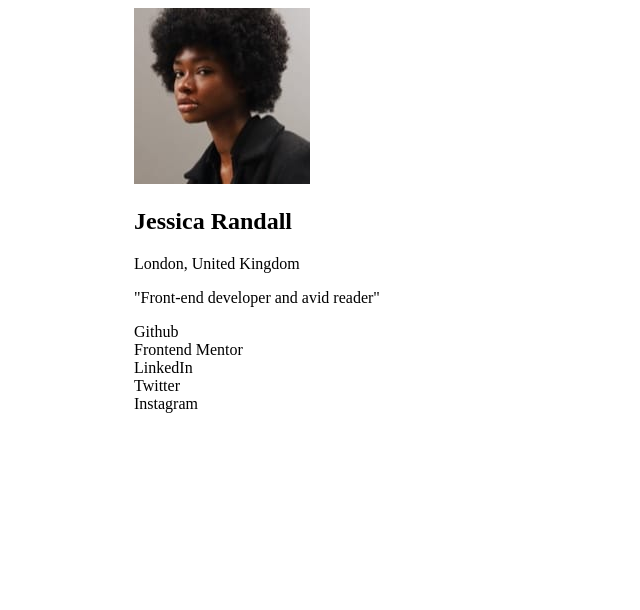
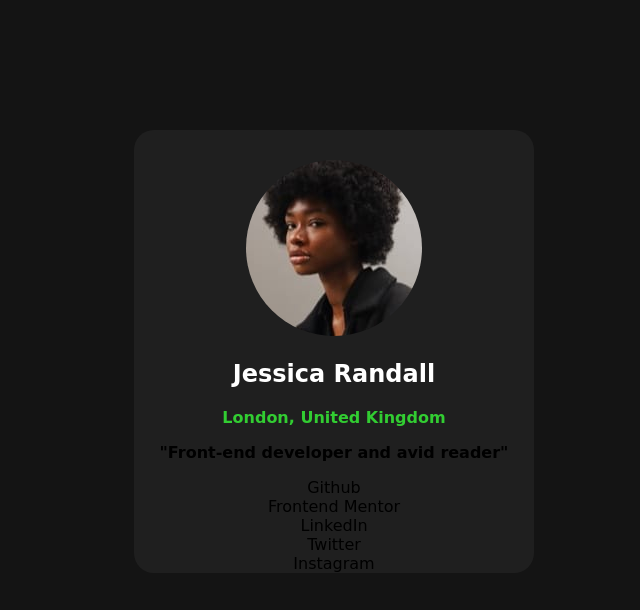
Before and after one commit to BuhleMtshali/social-links-profile-main, a plain HTML site: page index1.html in a window 1280 px wide. Shown: the whole page, without its empty margins (306-946 px from the left). Drawn offline with Linux system fonts and the light colour scheme.

Commit message:
Updated the stylesheet

```diff
--- a/index1.html
+++ b/index1.html
@@ -13,7 +13,7 @@
       </div>
       <h2>Jessica Randall</h2>
       <p class="location">London, United Kingdom</p>
-      <p>"Front-end developer and avid reader"</p>
+      <p class="brief">"Front-end developer and avid reader"</p>
       <div class="socials">Github</div>
       <div class="socials">Frontend Mentor</div>
       <div class="socials">LinkedIn</div>
--- a/style.css
+++ b/style.css
@@ -1,5 +1,32 @@
+body {
+  background-color: hsl(0, 0%, 8%);
+  font-family: cursive;
+}
+
 .container {
   display: block;
   margin: auto;
+  margin-top: 130px;
+
   width: 400px;
+  border: none;
+  border-radius: 20px;
+  padding-top: 30px;
+  background-color: hsl(0, 0%, 12%);
+  text-align: center;
 }
+img {
+  border: none;
+  border-radius: 50%;
+}
+h2 {
+  color: white;
+}
+.location {
+  color: limegreen;
+  font-size: 16px;
+  font-weight: 600;
+}
+.brief {
+  font-weight: 600;
+}
```
